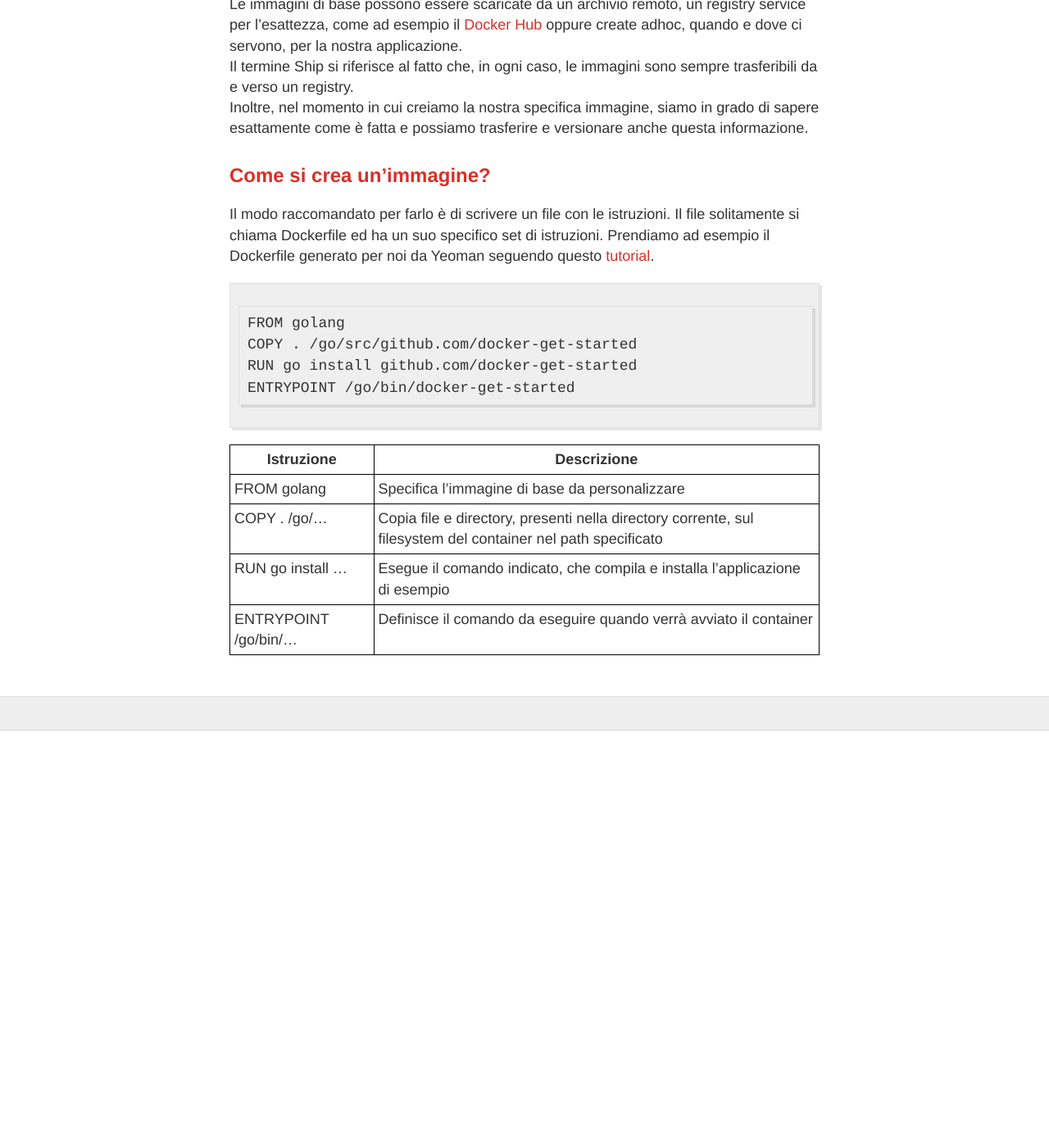
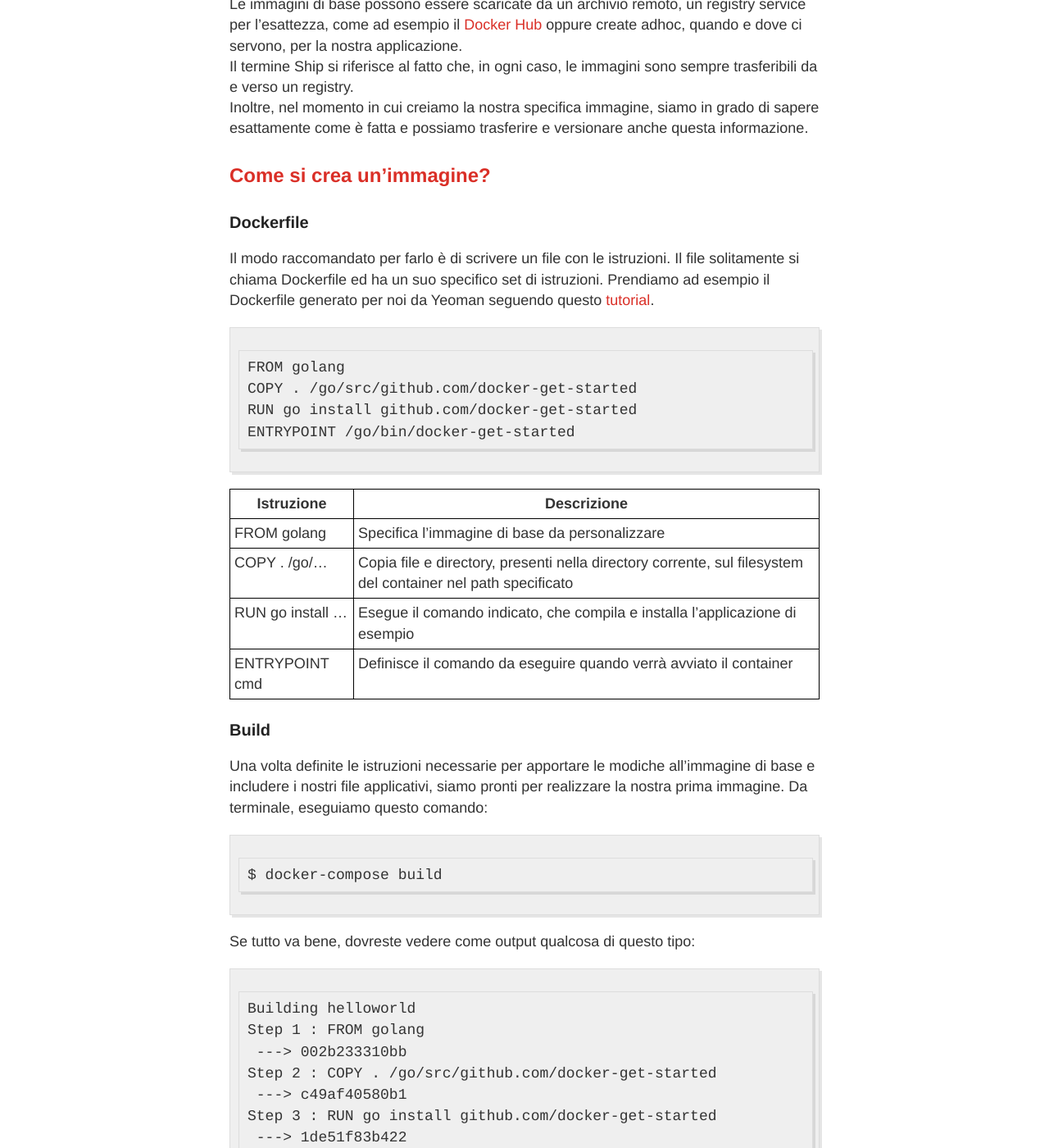
Before and after one commit to LOG-ED/docker-get-started, a Jekyll site: the page built from sessione2_1.md, in a window 1280 px wide and 1400 px high, scrolled down 460 px. Shown: the whole window at 82% size. Built offline with Jekyll 4.4.1, drawn with Linux system fonts in a browser that asks for light colours; nearby versions of some CDN libraries; before the commit the page ends 1351 px from its top, so only the background shows below that; some of the changed text lies outside the part shown.

Commit message:
Update sessione2_1.md

````diff
--- a/sessione2_1.md
+++ b/sessione2_1.md
@@ -22,6 +22,8 @@ e possiamo trasferire e versionare anche questa informazione.
 
 ## Come si crea un'immagine?
 
+### Dockerfile
+
 Il modo raccomandato per farlo è di scrivere un file con le istruzioni. Il file solitamente si chiama Dockerfile
 ed ha un suo specifico set di istruzioni. Prendiamo ad esempio il Dockerfile generato per noi da Yeoman seguendo questo [tutorial](/docker-get-started/sessione2).
 
@@ -37,4 +39,32 @@ ENTRYPOINT /go/bin/docker-get-started
 | FROM golang | Specifica l'immagine di base da personalizzare |
 | COPY . /go/... | Copia file e directory, presenti nella directory corrente, sul filesystem del container nel path specificato |
 | RUN go install ... | Esegue il comando indicato, che compila e installa l'applicazione di esempio |
-| ENTRYPOINT /go/bin/... | Definisce il comando da eseguire quando verrà avviato il container |
+| ENTRYPOINT cmd | Definisce il comando da eseguire quando verrà avviato il container |
+
+### Build
+
+Una volta definite le istruzioni necessarie per apportare le modiche all'immagine di base e includere i nostri file applicativi, siamo pronti per realizzare la nostra prima immagine.
+Da terminale, eseguiamo questo comando:
+
+```
+$ docker-compose build
+```
+
+Se tutto va bene, dovreste vedere come output qualcosa di questo tipo:
+
+```
+Building helloworld
+Step 1 : FROM golang
+ ---> 002b233310bb
+Step 2 : COPY . /go/src/github.com/docker-get-started
+ ---> c49af40580b1
+Step 3 : RUN go install github.com/docker-get-started
+ ---> 1de51f83b422
+Step 4 : ENTRYPOINT /go/bin/docker-get-started
+ ---> 8bdb5e4e322a
+Successfully built 8bdb5e4e322a
+```
+
+### Cosa è successo?
+
+...
````
